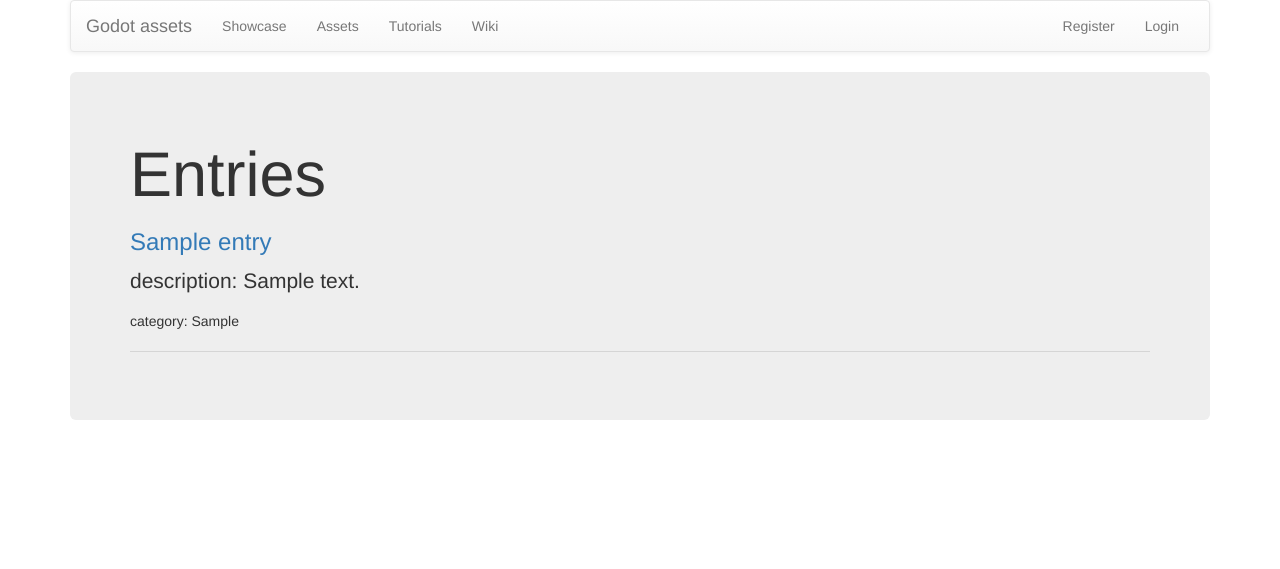
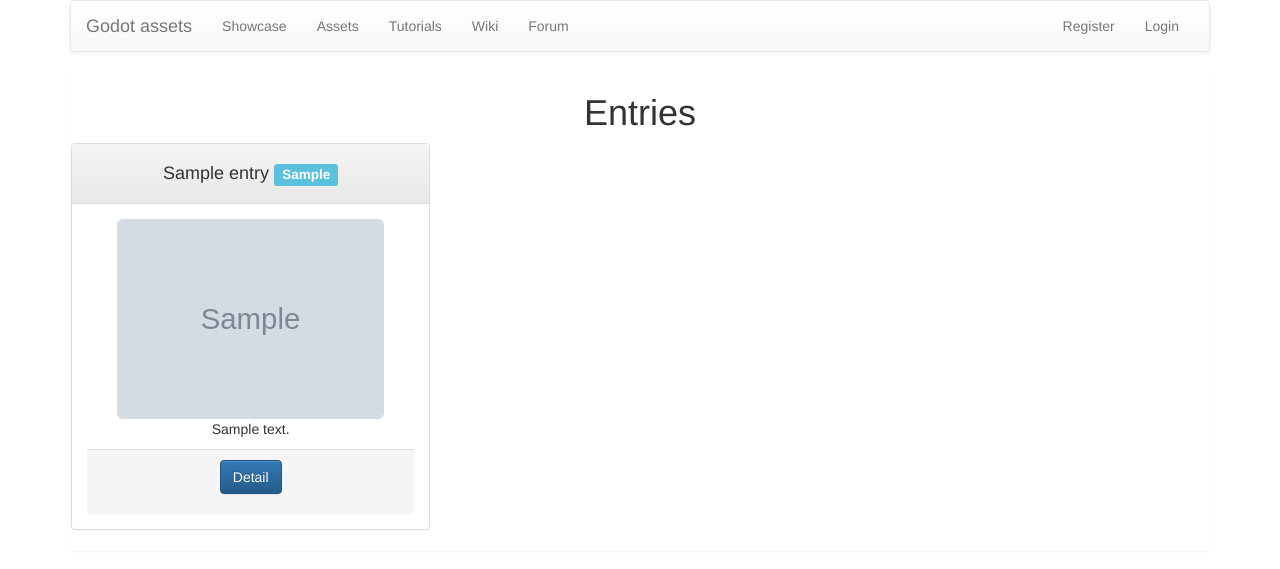
Before and after one commit to bushig/devshaft, a Django app: template assets/templates/assets_list.html in a window 1280 px wide. Shown: the top 569 px of the page. Run offline with Django 3.2, Linux system fonts and the light colour scheme; the template is opened without the code that fills it: values that come from a table or form of the project are taken from there, others are empty; tables that the repository leaves empty hold one stand-in row (values such as "Sample post"); grey boxes marked "Sample" are stand-in pictures; parts of the project's set-up code (start-up, migrations or seed data) failed here and were passed over; some libraries are stand-ins or nearby versions.

Commit message:
Improved assets_list design, bootstrap should be swapped

```diff
--- a/assets/templates/assets_list.html
+++ b/assets/templates/assets_list.html
@@ -1,12 +1,22 @@
 {% extends 'base.html' %}
-
 {% block content %}
     <h1>Entries</h1>
     {% for entry in entries %}
-        <a href="{% url 'assets:assets_detail' entry.id %}"> <h3>{{ entry.name }}</h3></a>
-        <p>description: {{ entry.description }}</p>
-        category: {{ entry.category }}
-        <hr>
+        <div class="row">
+            <div class="col-lg-4">
+                <div class="panel panel-default" >
+                    <div class="panel-heading"> <h4>{{ entry.name }} <span class="label label-info">{{ entry.category }}</span></h4></div>
+                    <div class="panel-body fixed-panel">
+                    <img class="img-rounded img-responsive" src="{{ MEDIA_URL }}{{ entry.category.image }}" style="max-height:200px" alt="...">
+
+
+                        <p>{{ entry.description }}</p>
+                        <div class="panel-footer"><p><a href="{% url 'assets:assets_detail' entry.id %}" class="btn btn-primary" role="button">Detail</a></p>
+                        </div>
+                    </div>
+                </div>
+            </div>
+
+        {% cycle '' '' '</div><div class="row"' %}
     {% endfor %}
-
 {% endblock %}
--- a/assets/urls.py
+++ b/assets/urls.py
@@ -1,6 +1,7 @@
 from django.conf.urls import url, include
 from .views import assets_list, assets_entry_details
+
 urlpatterns = [
     url(r'^$', assets_list, name='assets_list'),
-    url(r'^(?P<id>[\d]+)/$', assets_entry_details, name='assets_detail')
+    url(r'^(?P<id>[\d]+)/$', assets_entry_details, name='assets_detail'),
 ]
--- a/godot_site/urls.py
+++ b/godot_site/urls.py
@@ -16,8 +16,14 @@ Including another URLconf
 from django.conf.urls import url, include
 from django.contrib import admin
 from assets import urls as assets_urls
+from django.conf import settings
+from django.conf.urls.static import static
+from django.contrib.staticfiles import views
 
 urlpatterns = [
     url(r'^admin/', admin.site.urls),
     url(r'^assets/', include(assets_urls, namespace='assets'))
 ]
+
+if settings.DEBUG is True:
+    urlpatterns += static(settings.MEDIA_URL, document_root=settings.MEDIA_ROOT)
--- a/templates/base.html
+++ b/templates/base.html
@@ -1,4 +1,5 @@
 <!DOCTYPE html>
+{% load staticfiles %}
 <html>
 <head>
     <title>
@@ -27,6 +28,7 @@
                 <li><a href="{% url 'assets:assets_list' %}">Assets</a></li>
                 <li><a href="#">Tutorials</a></li>
                 <li><a href="#">Wiki</a></li>
+                <li><a href="#">Forum</a></li>
             </ul>
             <ul class="nav navbar-nav navbar-right">
               <li><a href="/">Register</a></li>
@@ -37,18 +39,16 @@
       </nav>
 
       <!-- Main component for a primary marketing message or call to action -->
-      <div class="jumbotron">
+<div class="panel panel-default>" align="center">
           {% block content %}
-        <h1>Navbar example</h1>
-        <p>This example is a quick exercise to illustrate how the default, static navbar and fixed to top navbar work. It includes the responsive CSS and HTML, so it also adapts to your viewport and device.</p>
-        <p>
-          <a class="btn btn-lg btn-primary" href="../../components/#navbar" role="button">View navbar docs &raquo;</a>
-        </p>
+
           {% endblock %}
-      </div>
+</div>
 </div>
 
 <!-- Latest compiled and minified JavaScript -->
+<script src="//code.jquery.com/jquery-1.12.0.min.js"></script>
 <script src="https://maxcdn.bootstrapcdn.com/bootstrap/3.3.6/js/bootstrap.min.js" integrity="sha384-0mSbJDEHialfmuBBQP6A4Qrprq5OVfW37PRR3j5ELqxss1yVqOtnepnHVP9aJ7xS" crossorigin="anonymous"></script>
+
 </body>
 </html>
```
Also changed, not shown: godot_site/settings.py (+10 -0 lines).
